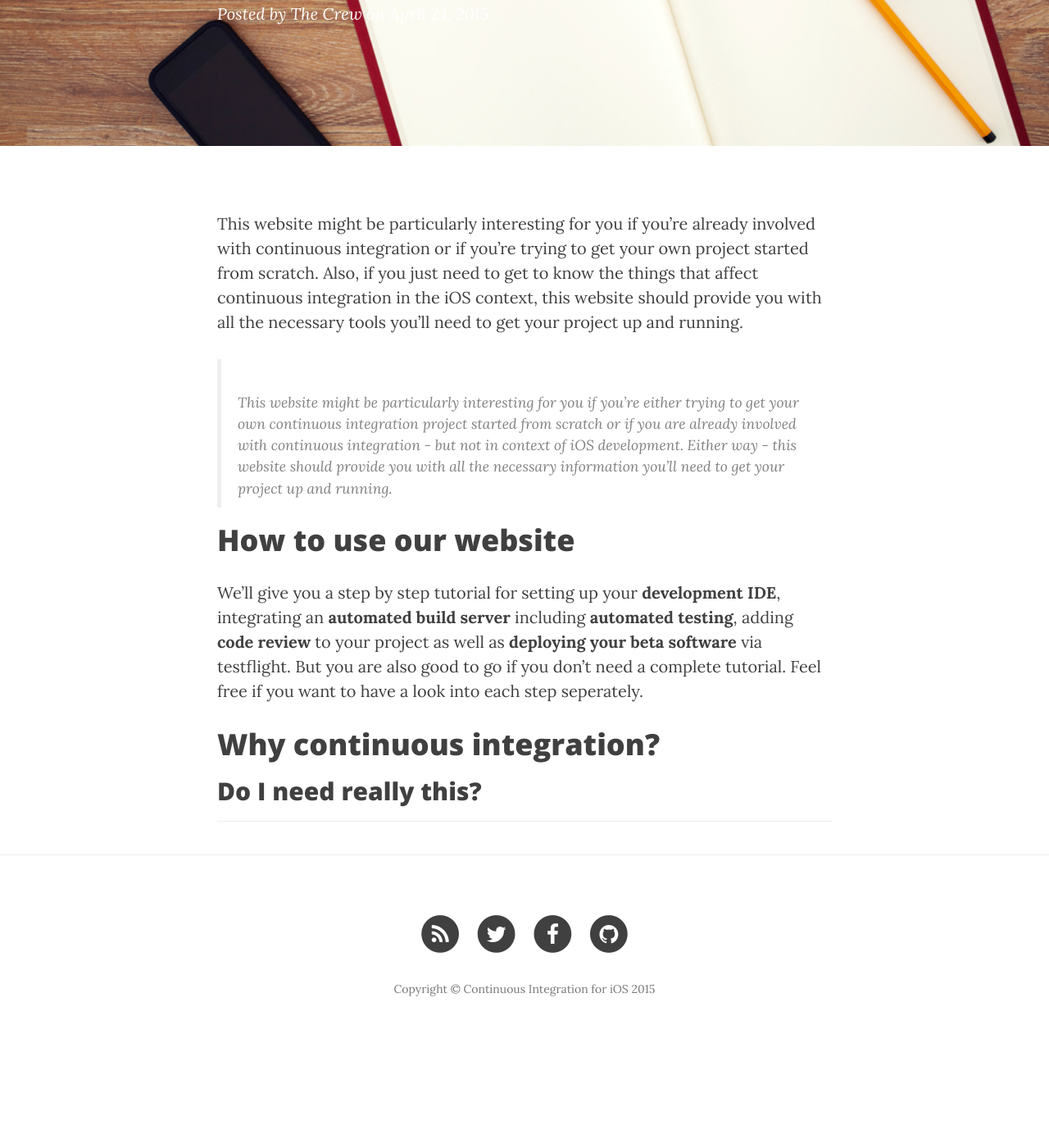
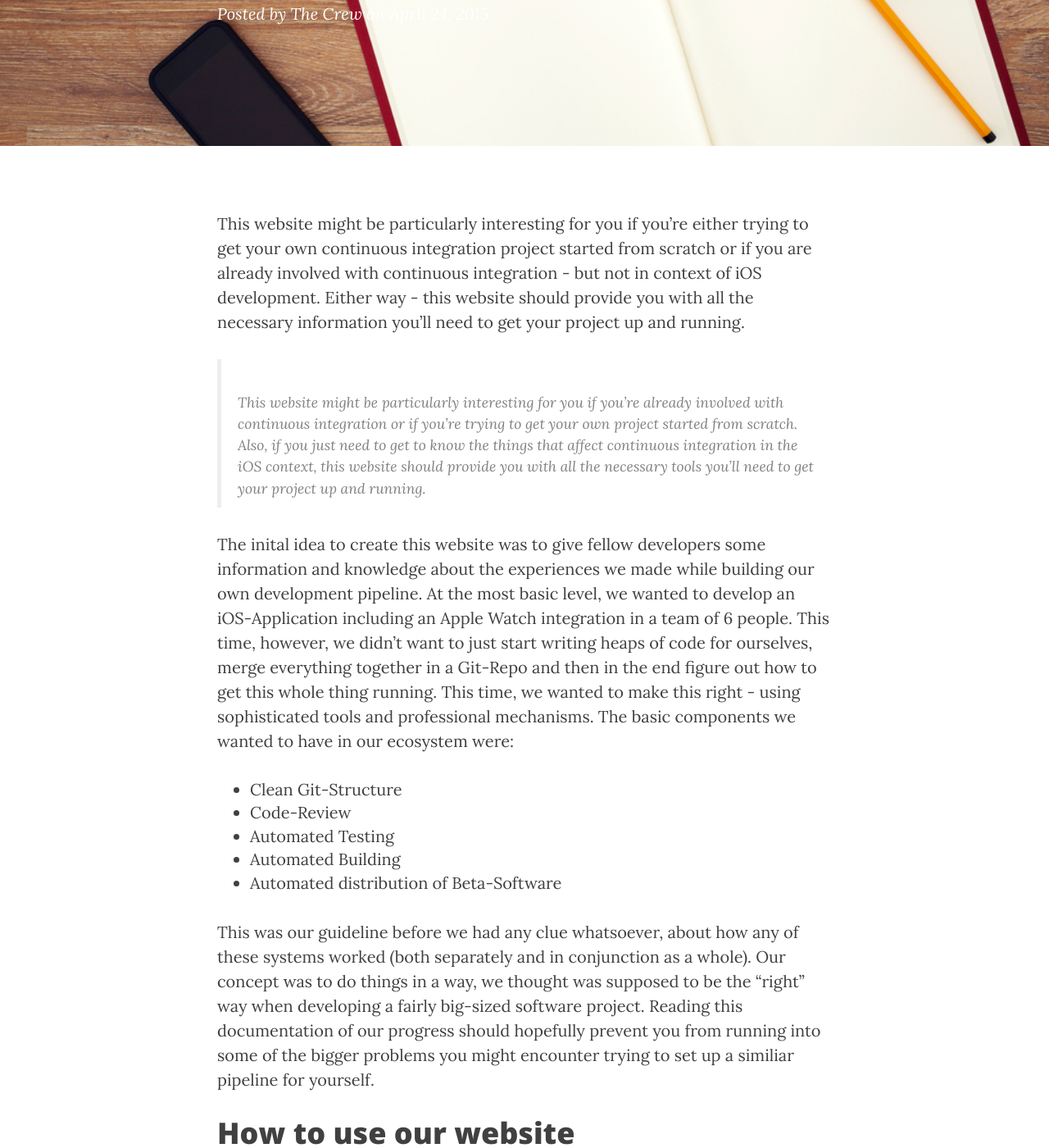
Before and after one commit to ciforios/ciforios.github.io, a Jekyll site: the page built from _posts/2015-04-20-Vision.markdown, in a window 1280 px wide and 1400 px high, scrolled down 331 px. Shown: the whole window at 82% size. Built offline with Jekyll 4.4.1, drawn with Linux system fonts in a browser that asks for light colours; nearby versions of some CDN libraries; Markdown is read by kramdown in place of the engine named in the settings; before the commit the page ends 1613 px from its top, so only the background shows below that.

Commit message:
added vision content, added leasons-learned

```diff
--- a/_posts/2015-04-20-Vision.markdown
+++ b/_posts/2015-04-20-Vision.markdown
@@ -8,13 +8,19 @@
 tags: [vision]
 ---
 
-This website might be particularly interesting for you if you're already involved with continuous integration or if you're trying to get your own project started from scratch. Also, if you just need to get to know the things that affect continuous integration in the iOS context, this website should provide you with all the necessary tools you'll need to get your project up and running.
+This website might be particularly interesting for you if you're either trying to get your own continuous integration project started from scratch or if you are already involved with continuous integration - but not in context of iOS development. Either way - this website should provide you with all the necessary information you'll need to get your project up and running.
 
->This website might be particularly interesting for you if you're either trying to get your own continuous integration project started from scratch or if you are already involved with continuous integration - but not in context of iOS development. Either way - this website should provide you with all the necessary information you'll need to get your project up and running.
+>This website might be particularly interesting for you if you're already involved with continuous integration or if you're trying to get your own project started from scratch. Also, if you just need to get to know the things that affect continuous integration in the iOS context, this website should provide you with all the necessary tools you'll need to get your project up and running.
+
+The inital idea to create this website was to give fellow developers some information and knowledge about the experiences we made while building our own development pipeline. At the most basic level, we wanted to develop an iOS-Application including an Apple Watch integration in a team of 6 people. This time, however, we didn't want to just start writing heaps of code for ourselves, merge everything together in a Git-Repo and then in the end figure out how to get this whole thing running. This time, we wanted to make this right - using sophisticated tools and professional mechanisms. The basic components we wanted to have in our ecosystem were:
+
+- Clean Git-Structure
+- Code-Review
+- Automated Testing
+- Automated Building
+- Automated distribution of Beta-Software
+
+This was our guideline before we had any clue whatsoever, about how any of these systems worked (both separately and in conjunction as a whole). Our concept was to do things in a way, we thought was supposed to be the "right" way when developing a fairly big-sized software project. Reading this documentation of our progress should hopefully prevent you from running into some of the bigger problems you might encounter trying to set up a similiar pipeline for yourself.
 
 #How to use our website
 We'll give you a step by step tutorial for setting up your **development IDE**, integrating an **automated build server** including **automated testing**, adding **code review** to your project as well as **deploying your beta software** via testflight. But you are also good to go if you don't need a complete tutorial. Feel free if you want to have a look into each step seperately.
-
-#Why continuous integration?
-
-##Do I need really this?
```
Also changed, not shown: _posts/2015-06-24-Lessons-Learned.markdown (added, +10 -0 lines).
